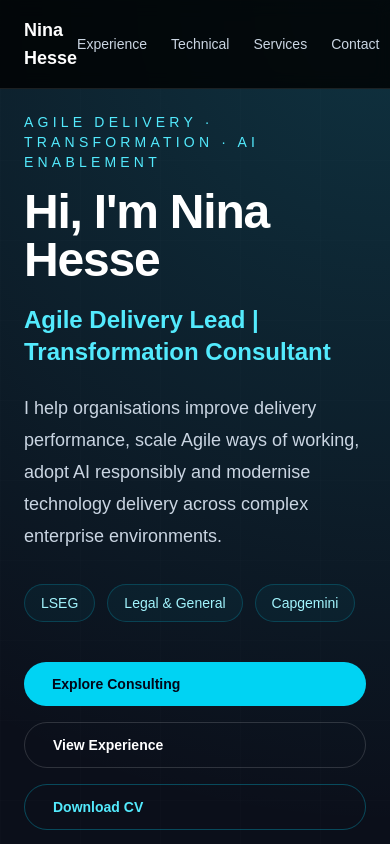
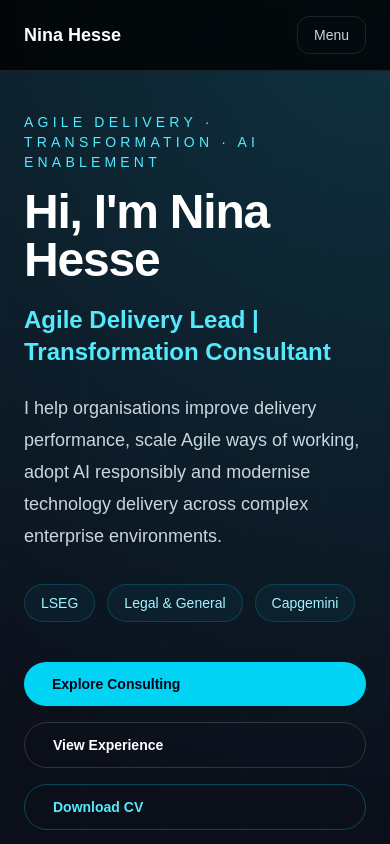
Before and after one commit to 558nina/nina-enterprise-portfolio, a Next.js app: page / in a window 390 px wide. Shown: the top 844 px of the page. Built offline with nearby package versions, Linux system fonts and the light colour scheme.

Commit message:
Add responsive mobile navigation

```diff
--- a/components/Navbar.tsx
+++ b/components/Navbar.tsx
@@ -1,4 +1,19 @@
+"use client";
+
+import { useState } from "react";
+
 export default function Navbar() {
+  const [open, setOpen] = useState(false);
+
+  const links = [
+    { label: "Experience", href: "#experience" },
+    { label: "Technical", href: "#technical" },
+    { label: "Services", href: "#services" },
+    { label: "Contact", href: "#contact" },
+    { label: "LinkedIn", href: "#" },
+    { label: "GitHub", href: "https://github.com/558nina" },
+  ];
+
   return (
     <nav className="fixed top-0 z-50 w-full border-b border-white/10 bg-black/80 px-6 py-4 text-white backdrop-blur-sm">
       <div className="mx-auto flex max-w-7xl items-center justify-between">
@@ -9,25 +24,13 @@ export default function Navbar() {
           </span>
         </a>
 
-        <div className="flex items-center gap-6 text-sm font-medium text-slate-300">
-          <a href="#experience" className="hover:text-cyan-300">
-            Experience
-          </a>
-          <a href="#technical" className="hover:text-cyan-300">
-            Technical
-          </a>
-          <a href="#services" className="hover:text-cyan-300">
-            Services
-          </a>
-          <a href="#contact" className="hover:text-cyan-300">
-            Contact
-          </a>
-          <a href="#" className="hover:text-cyan-300">
-            LinkedIn
-          </a>
-          <a href="https://github.com/558nina" className="hover:text-cyan-300">
-            GitHub
-          </a>
+        <div className="hidden items-center gap-6 text-sm font-medium text-slate-300 lg:flex">
+          {links.map((link) => (
+            <a key={link.label} href={link.href} className="hover:text-cyan-300">
+              {link.label}
+            </a>
+          ))}
+
           <a
             href="/Nina-Hesse-CV.docx"
             download
@@ -36,7 +39,39 @@ export default function Navbar() {
             Download CV
           </a>
         </div>
+
+        <button
+          onClick={() => setOpen(!open)}
+          className="rounded-xl border border-white/10 px-4 py-2 text-sm text-slate-300 lg:hidden"
+        >
+          Menu
+        </button>
       </div>
+
+      {open && (
+        <div className="mx-auto mt-4 max-w-7xl rounded-2xl border border-white/10 bg-slate-950/95 p-4 lg:hidden">
+          <div className="flex flex-col gap-4 text-sm text-slate-300">
+            {links.map((link) => (
+              <a
+                key={link.label}
+                href={link.href}
+                onClick={() => setOpen(false)}
+                className="hover:text-cyan-300"
+              >
+                {link.label}
+              </a>
+            ))}
+
+            <a
+              href="/Nina-Hesse-CV.docx"
+              download
+              className="rounded-full bg-cyan-400 px-4 py-2 text-center font-semibold text-slate-950"
+            >
+              Download CV
+            </a>
+          </div>
+        </div>
+      )}
     </nav>
   );
 }
```
